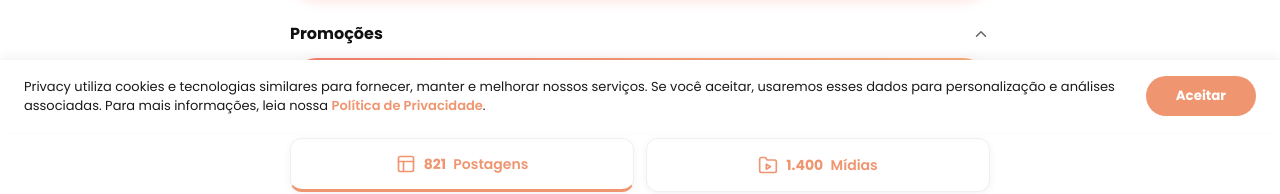
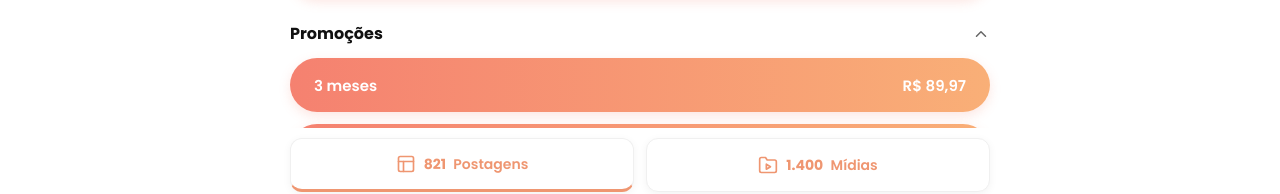
Before and after one commit to brunowinss/privacy, a React (Vite) app: page / in a window 1280 px wide. Shown: the part 588-782 px from the top of the page. Built offline with nearby package versions, Linux system fonts and the light colour scheme.

Commit message:
chore: remove cookie banner as requested

```diff
--- a/src/App.jsx
+++ b/src/App.jsx
@@ -60,14 +60,6 @@ function App() {
         </div>
       </div>
 
-      <div className="cookie-container">
-        <span className="cookie-description">
-          Privacy utiliza cookies e tecnologias similares para fornecer, manter e melhorar nossos serviços. Se você aceitar, usaremos esses dados para personalização e análises associadas. Para mais informações, leia nossa <a href="#">Política de Privacidade</a>.
-        </span>
-        <button className="cookie-button">
-          Aceitar
-        </button>
-      </div>
 
       <AdminPanel
         siteData={siteData}
```
